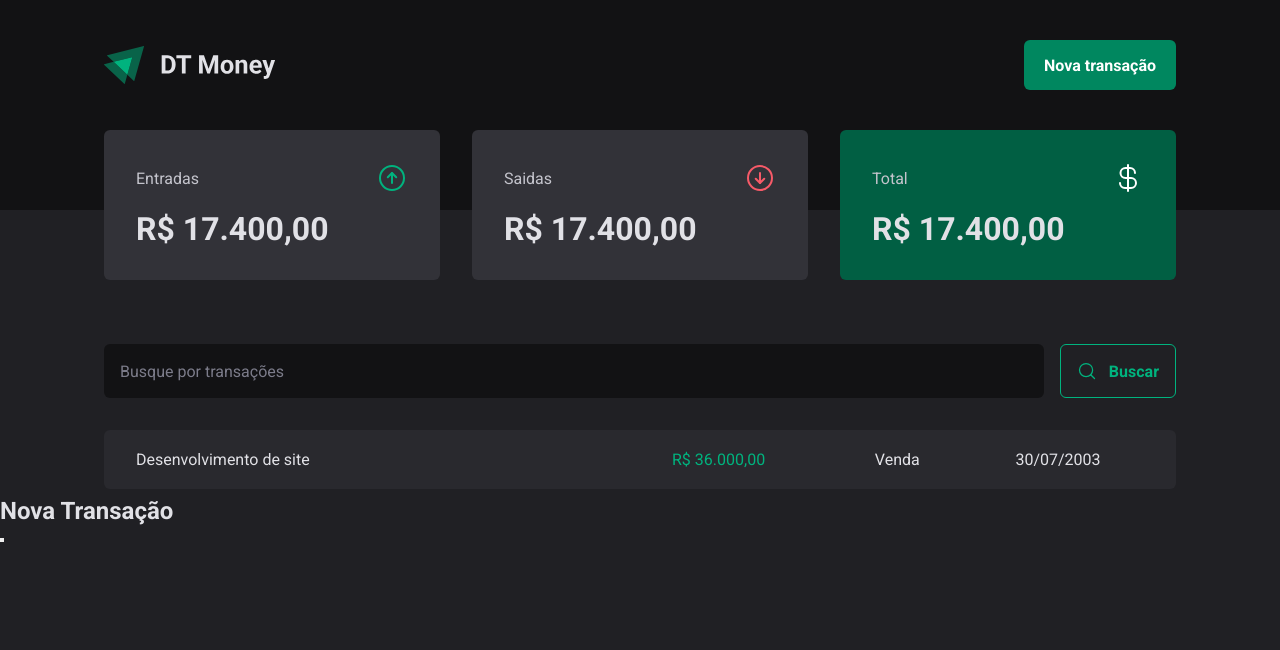
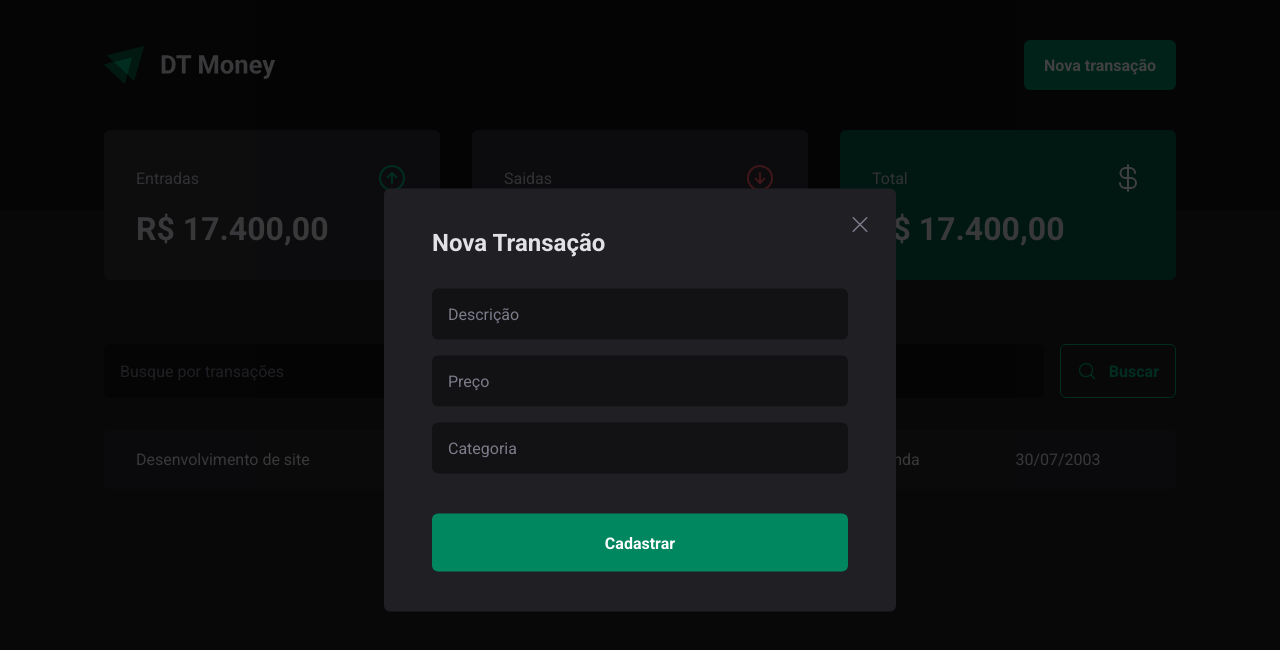
Before and after one commit to Lunatic02/DT-MONEY, a React (Vite) app: page / in a window 1280 px wide. Both pictures are taken after a click on the button "Nova transação". Shown: the top 650 px of the page. Built offline with nearby package versions, Linux system fonts and the light colour scheme.

Commit message:
Finalização Estilização Modal

```diff
--- a/src/components/Header/index.tsx
+++ b/src/components/Header/index.tsx
@@ -2,6 +2,7 @@
 import * as Dialog from '@radix-ui/react-dialog'
 
 import logoImg from '../../assets/logo-dt.svg'
+import { NewTransactionModal } from "../NewTransactionModal";
 
 export function Header(){
   return(
@@ -12,13 +13,7 @@
           <Dialog.Trigger asChild>
             <BotaoNovaTransacao>Nova transação</BotaoNovaTransacao>
           </Dialog.Trigger>
-          <Dialog.Portal>
-            <Dialog.Overlay />
-            <Dialog.Content>
-              <Dialog.Title>Nova Transação</Dialog.Title>
-              <Dialog.Close />
-            </Dialog.Content>
-          </Dialog.Portal>
+         <NewTransactionModal />
         </Dialog.Root>
       </HeaderContent>
     </HeaderContainer>
--- /dev/null
+++ b/src/components/NewTransactionModal/index.tsx
@@ -0,0 +1,26 @@
+import * as Dialog from '@radix-ui/react-dialog'
+import { X } from 'phosphor-react'
+import { CloseButton, Content, Overlay } from './styles'
+
+
+export function NewTransactionModal(){
+  return(
+    <Dialog.Portal>
+      <Overlay />
+      <Content>
+        <Dialog.Title>Nova Transação</Dialog.Title>
+        <CloseButton>
+          <X size={24}/>
+        </CloseButton>
+
+        <form action="">
+          <input type="text" placeholder='Descrição' required/>
+          <input type="number" placeholder='Preço' required/>
+          <input type="string" placeholder='Categoria' required/>
+          <button type='submit'>Cadastrar</button>
+        </form>
+
+      </Content>
+    </Dialog.Portal>
+  )
+}
--- /dev/null
+++ b/src/components/NewTransactionModal/styles.ts
@@ -0,0 +1,74 @@
+import styled from "styled-components";
+import * as Dialog from '@radix-ui/react-dialog'
+
+
+export const Overlay = styled(Dialog.Overlay)`
+  position: fixed;
+  width: 100vw;
+  height: 100vh;
+  inset: 0;
+  background-color: rgba(0, 0, 0, 0.75);
+`
+
+export const Content = styled(Dialog.Content)`
+  min-width: 32rem;
+  border-radius: 6px;
+  padding: 2.5rem 3rem;
+  background: ${props => props.theme['gray-800']};
+
+  position: fixed;
+  top: 50%;
+  left: 50%;
+
+  transform: translate(-50%, -50%);
+
+  form{
+    margin-top: 2rem;
+
+    display: flex;
+    flex-direction: column;
+    gap: 1rem;
+
+    input{
+      border-radius: 6px;
+      border: 0;
+      background-color: ${props => props.theme['gray-900']};
+      color: ${props => props.theme['gray-300']};
+      padding: 1rem;
+
+      &::placeholder{
+        color: ${props=> props.theme['gray-500']};
+      }
+    }
+
+
+    button[type='submit']{
+      height: 58px;
+      border: 0;
+      background: ${props => props.theme["green-500"]};
+      color: ${props => props.theme.white};
+      font-weight: bold;
+      padding: 0.25rem;
+      border-radius: 6px;
+      margin-top: 1.5rem;
+      cursor: pointer;
+
+      :hover{
+        background: ${props => props.theme["green-700"]};
+        transition: background-color 0.2s;
+      }
+
+    }
+  }
+`
+
+export const CloseButton = styled(Dialog.Close)`
+  position: absolute;
+  background: transparent;
+  border: 0;
+  top: 1.5rem;
+  right: 1.5rem;
+  line-height: 0;
+  cursor: pointer;
+  color: ${props=> props.theme['gray-500']}
+`
```
